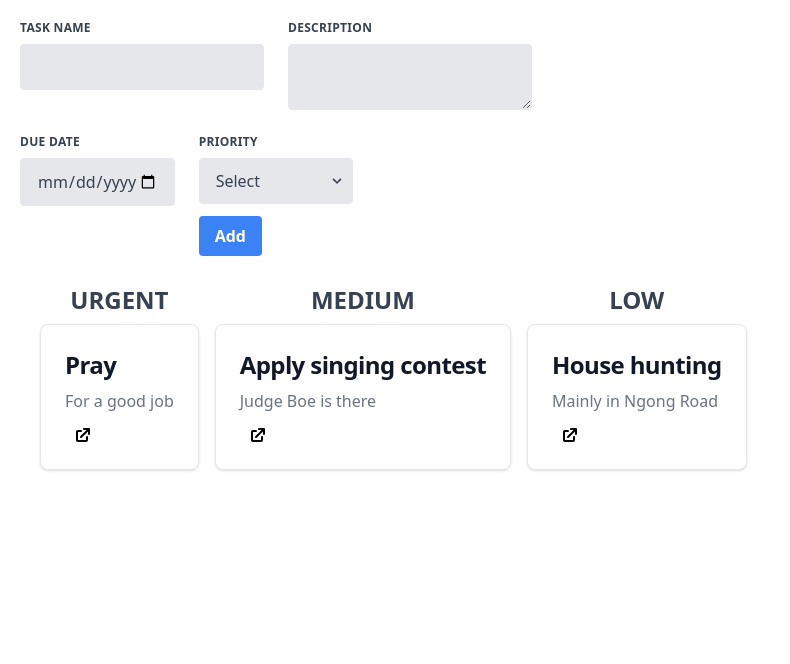
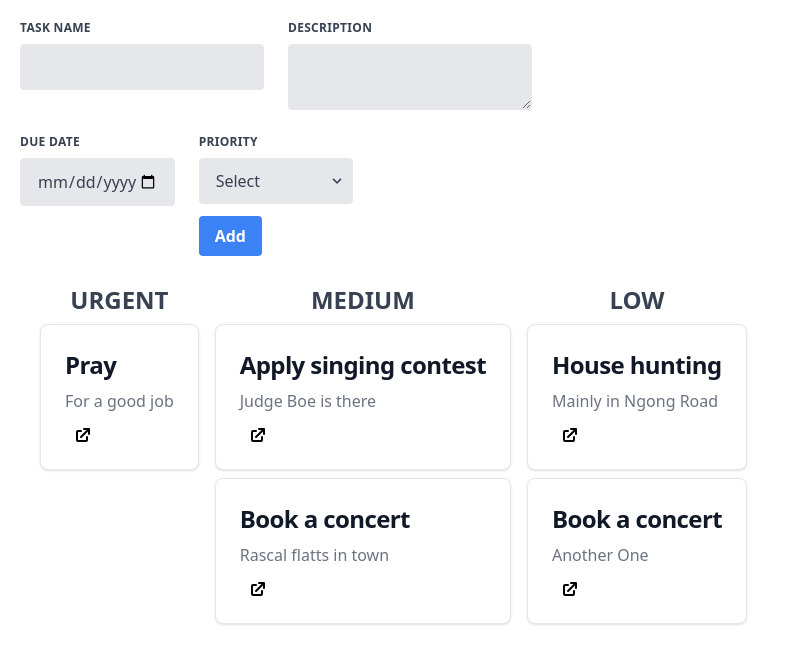
Before and after one commit to Elizabeth-M-M/zentask, a React (Create React App) app: page / in a window 1280 px wide. Shown: the top 664 px of the page, without its empty margins (0-790 px from the left). Built offline with nearby package versions, Linux system fonts and the light colour scheme; data requests are answered from the project's data file.

Commit message:
Feat: get tasks data from API requests from db.json

```diff
--- a/public/db.json
+++ b/public/db.json
@@ -1,5 +1,5 @@
 {
-  "tasks":[
+  "tasks": [
     {
       "id": 1,
       "taskName": "Pray",
@@ -20,6 +20,27 @@
       "description": "Mainly in Ngong Road",
       "dueDate": "2018-09-23",
       "priority": "Minor"
+    },
+    {
+      "taskName": "bkjgkj",
+      "description": "bkjhk",
+      "dueDate": "",
+      "priority": "",
+      "id": 4
+    },
+    {
+      "taskName": "Book a concert",
+      "description": "Rascal flatts in town",
+      "dueDate": "2023-06-22",
+      "priority": "Medium",
+      "id": 5
+    },
+    {
+      "taskName": "Book a concert",
+      "description": "Another One",
+      "dueDate": "2023-06-23",
+      "priority": "Minor",
+      "id": 6
     }
   ]
 }
--- a/src/components/Form.js
+++ b/src/components/Form.js
@@ -12,7 +12,16 @@ function handleChange(event){
 }
 function handleSubmit(e){
   e.preventDefault()
-  handleAddTask(formData)
+  fetch("http://localhost:3000/tasks", {
+    method: "POST",
+    headers: {
+      "Content-Type": "application/json",
+    },
+    body: JSON.stringify(formData),
+  })
+    .then((res) => res.json())
+    .then((data) => handleAddTask(data));
+
   setFormData({
     taskName: "",
     description: "",
--- a/src/components/Home.js
+++ b/src/components/Home.js
@@ -1,14 +1,21 @@
-import React, { useState } from 'react'
+import React, { useEffect, useState } from 'react'
 import Form from './Form'
 import Tasks from './Tasks';
 import { allTasks } from "../assets/Data";
 
 function Home() {
-  const [tasks, setTasks] = useState(allTasks);
+
+  const [tasks, setTasks] = useState([]);
+  useEffect(()=>{
+ fetch("http://localhost:3000/tasks")
+   .then((res) => res.json())
+   .then((data) => setTasks(data));
+  }, [])
   function handleAddTask(obj){
-    console.log(obj)
+    // console.log(obj)
     setTasks([...tasks, obj])
   }
+  console.log(tasks)
   return (
     <div className="home">
       <div className="container mx-auto p-5">
```
Lines whose indentation alone changed are shown as unchanged.
